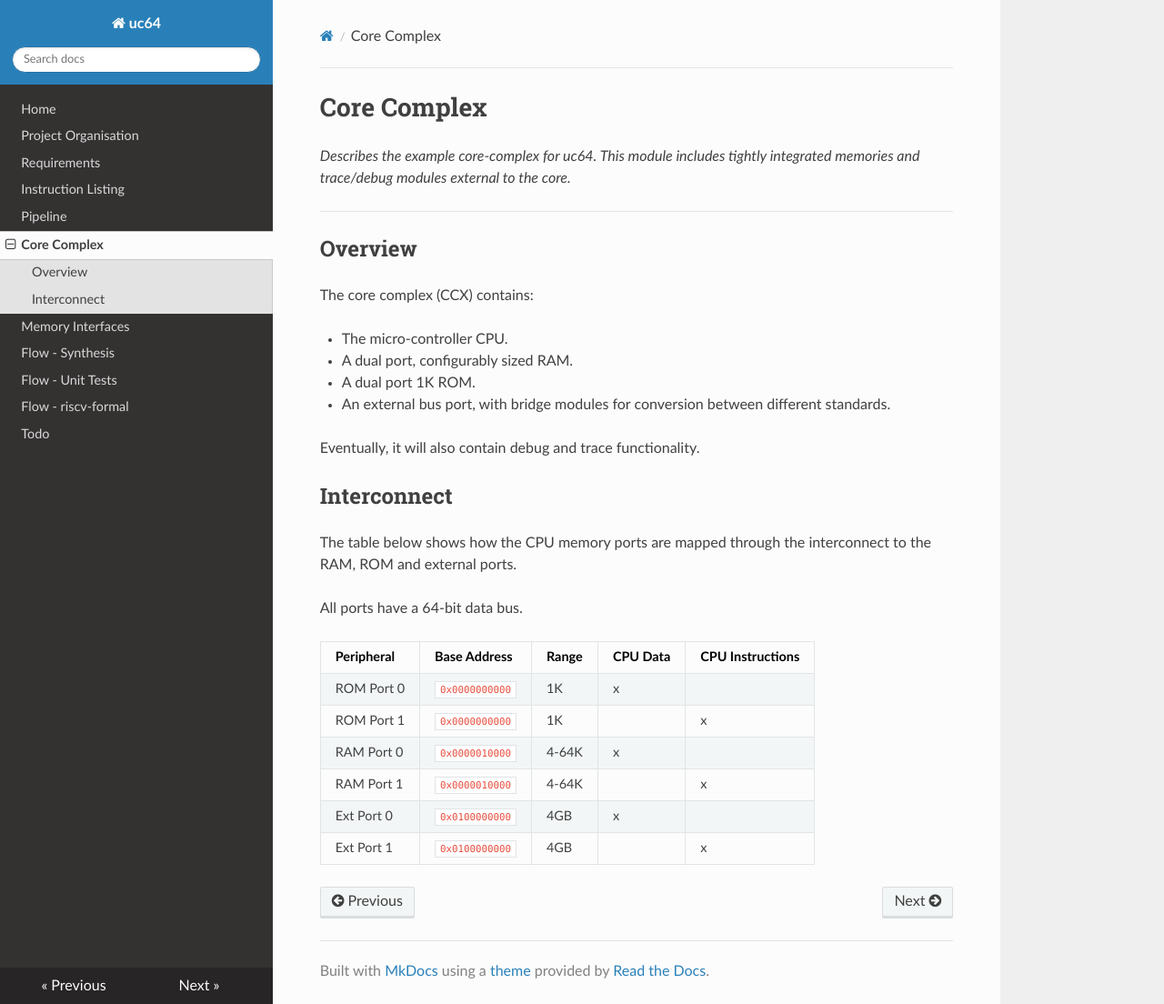
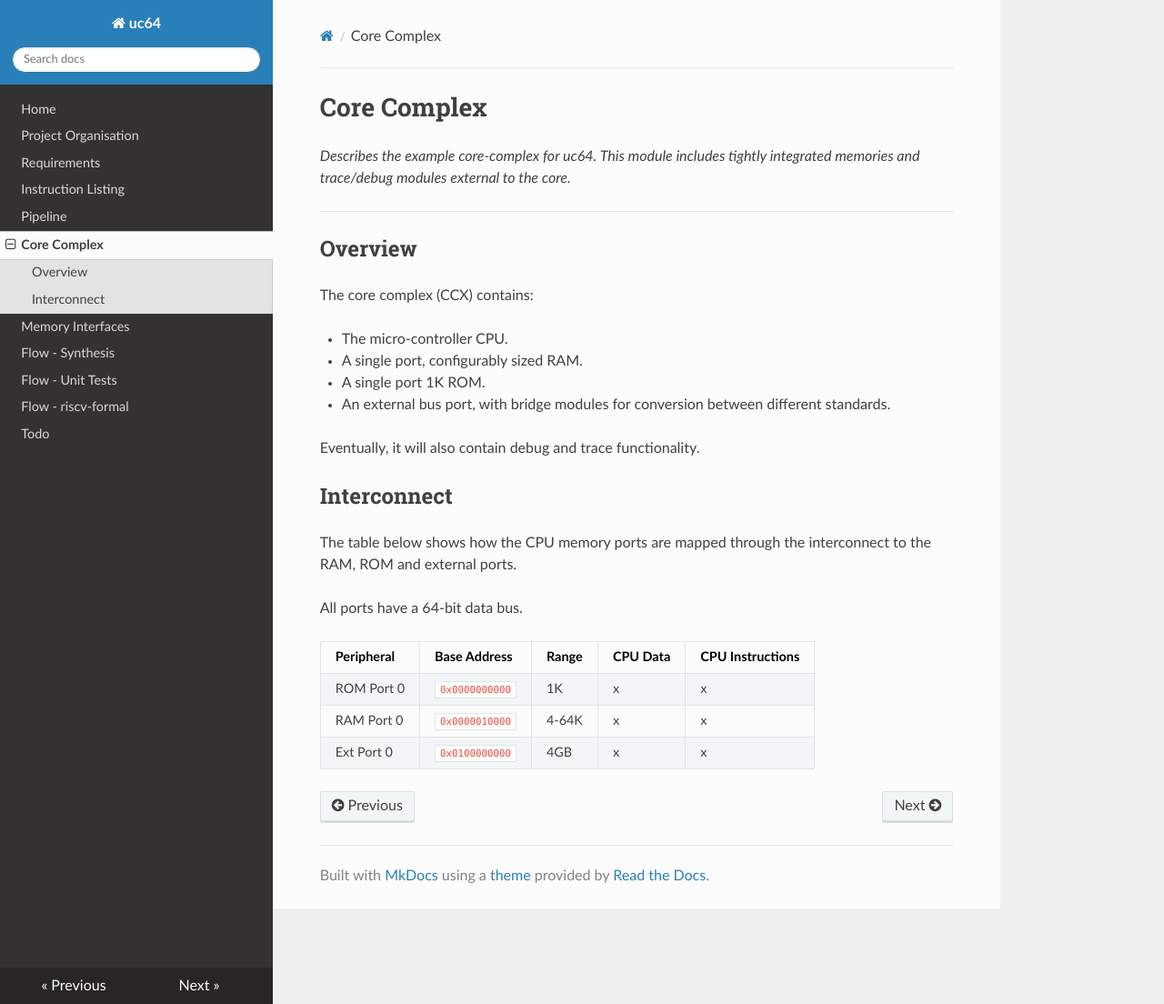
Before and after one commit to ben-marshall/croyde-riscv, an MkDocs documentation site: the page built from docs/ccx.md, in a window 1280 px wide and 1104 px high. Shown: the whole window at 91% size. Built offline with MkDocs 1.6.1, drawn with Linux system fonts in a browser that asks for light colours; nearby versions of some CDN libraries.

```diff
--- a/docs/ccx.md
+++ b/docs/ccx.md
@@ -13,9 +13,9 @@ The core complex (CCX) contains:
 
 - The micro-controller CPU.
 
-- A dual port, configurably sized RAM.
+- A single port, configurably sized RAM.
 
-- A dual port 1K ROM.
+- A single port 1K ROM.
 
 - An external bus port, with bridge modules for conversion between
   different standards.
@@ -32,9 +32,6 @@ All ports have a 64-bit data bus.
 
 Peripheral  | Base Address | Range        | CPU Data | CPU Instructions
 ------------|--------------|--------------|----------|------------------
-ROM Port 0  |`0x0000000000`| 1K           |       x  |
-ROM Port 1  |`0x0000000000`| 1K           |          | x
-RAM Port 0  |`0x0000010000`| 4-64K        |       x  |
-RAM Port 1  |`0x0000010000`| 4-64K        |          | x
-Ext Port 0  |`0x0100000000`| 4GB          |       x  |
-Ext Port 1  |`0x0100000000`| 4GB          |          | x
+ROM Port 0  |`0x0000000000`| 1K           |       x  | x
+RAM Port 0  |`0x0000010000`| 4-64K        |       x  | x
+Ext Port 0  |`0x0100000000`| 4GB          |       x  | x
```
Also changed, not shown: 7 other files.
